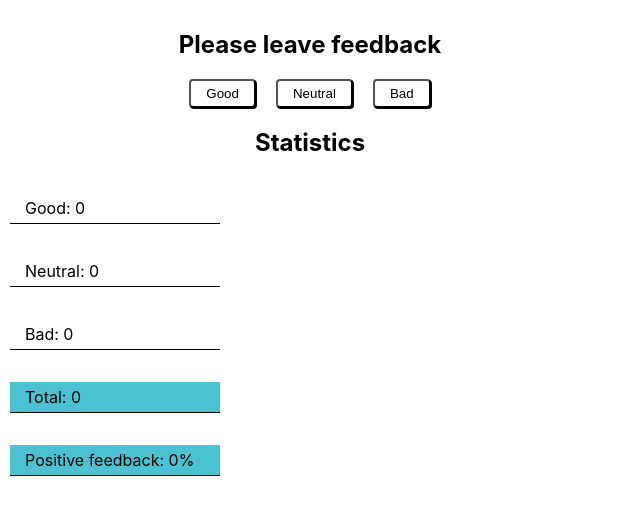
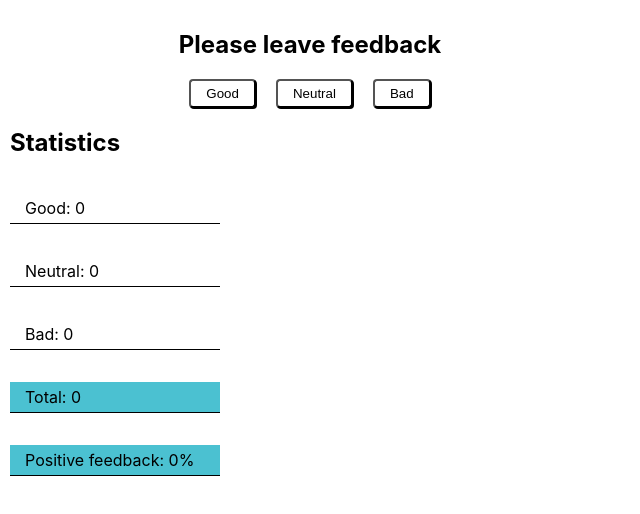
Before and after one commit to kilinich-v/goit-react-hw-02-feedback, a React (Create React App) app: page / in a window 1280 px wide. Shown: the top 514 px of the page, without its empty margins (0-640 px from the left). Built offline with nearby package versions, Linux system fonts and the light colour scheme.

Commit message:
fix styles

```diff
--- a/src/components/Feadback/styles.module.scss
+++ b/src/components/Feadback/styles.module.scss
@@ -23,11 +23,11 @@
   }
 }
 
-// .statistics {
-//   .title {
-//     text-align: center;
-//   }
-// }
+.statistics {
+  .title {
+    text-align: left;
+  }
+}
 
 .stats {
   display: inline-flex;
```
